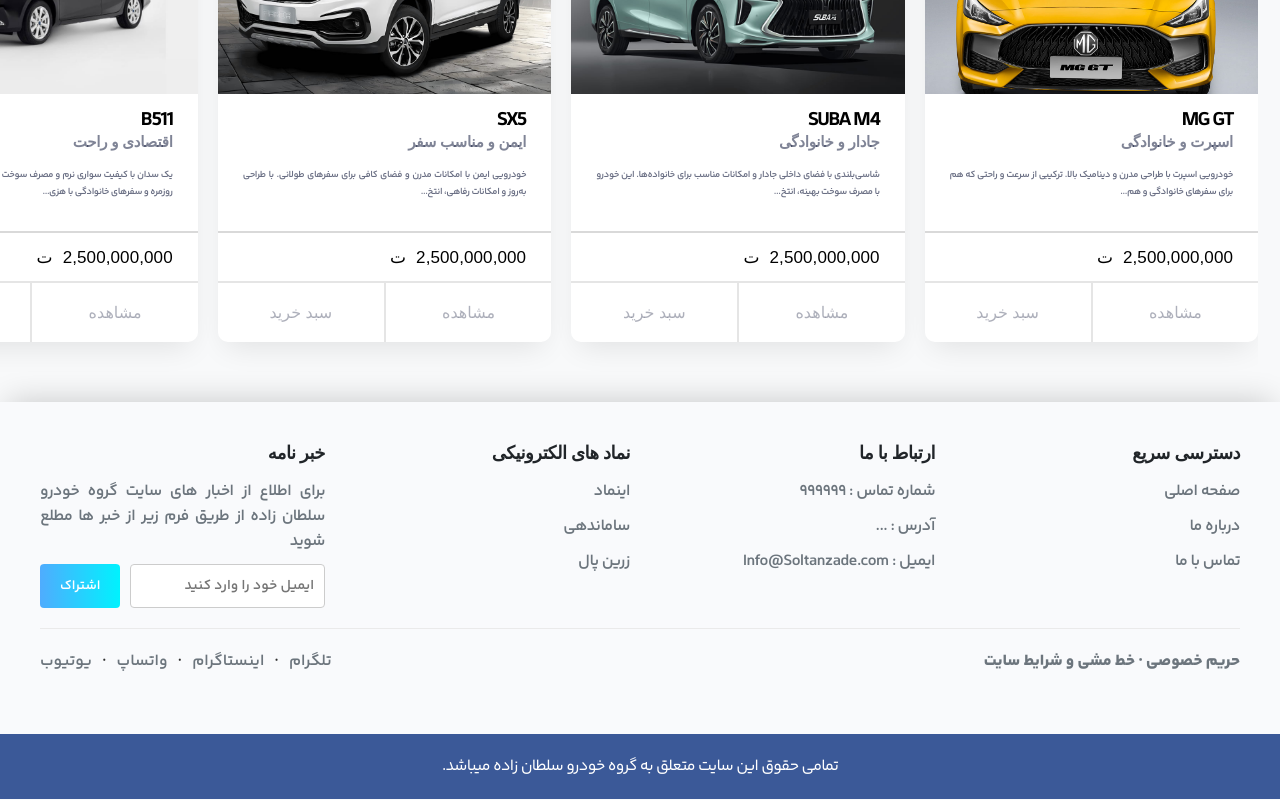
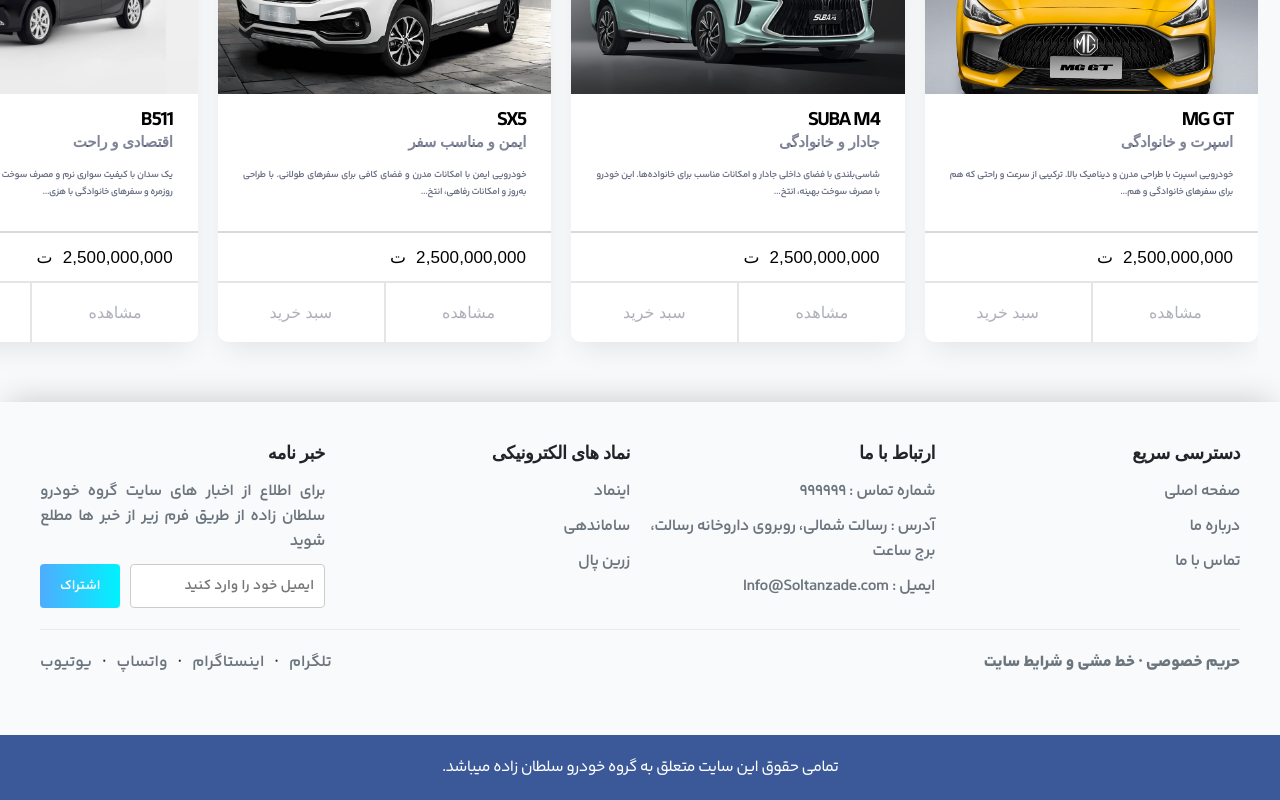
Before and after one commit to ervinrahimi/sz, a Next.js app: page / in a window 1280 px wide. Shown: the part 2484-3284 px from the top of the page. Built offline with nearby package versions, Linux system fonts and the light colour scheme; no server answers; the database is empty; a web font is replaced by a local one.

Commit message:
Fix Footer

```diff
--- a/src/components/layout/Footer/Footer.jsx
+++ b/src/components/layout/Footer/Footer.jsx
@@ -29,7 +29,7 @@
               </li>
               <li>
                 <a href="#" className={styles.highlight}>
-                  آدرس : ...
+                  آدرس : رسالت شمالی، روبروی داروخانه رسالت، برج ساعت
                 </a>
               </li>
               <li>
```
